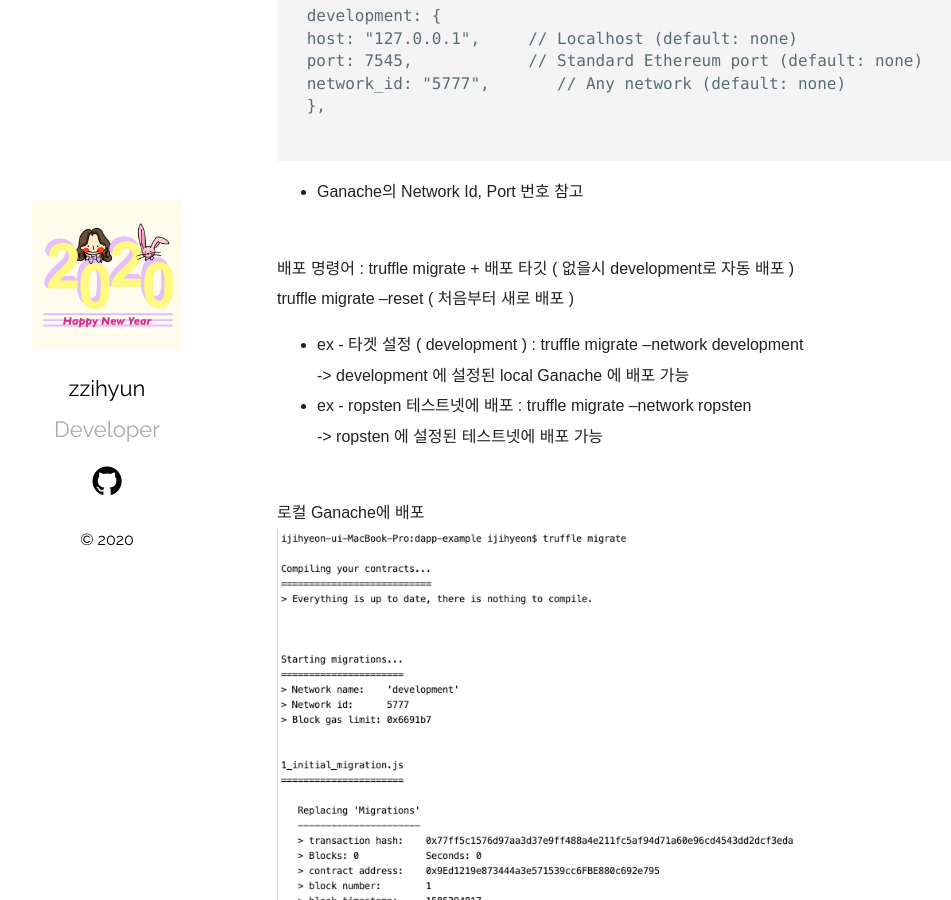
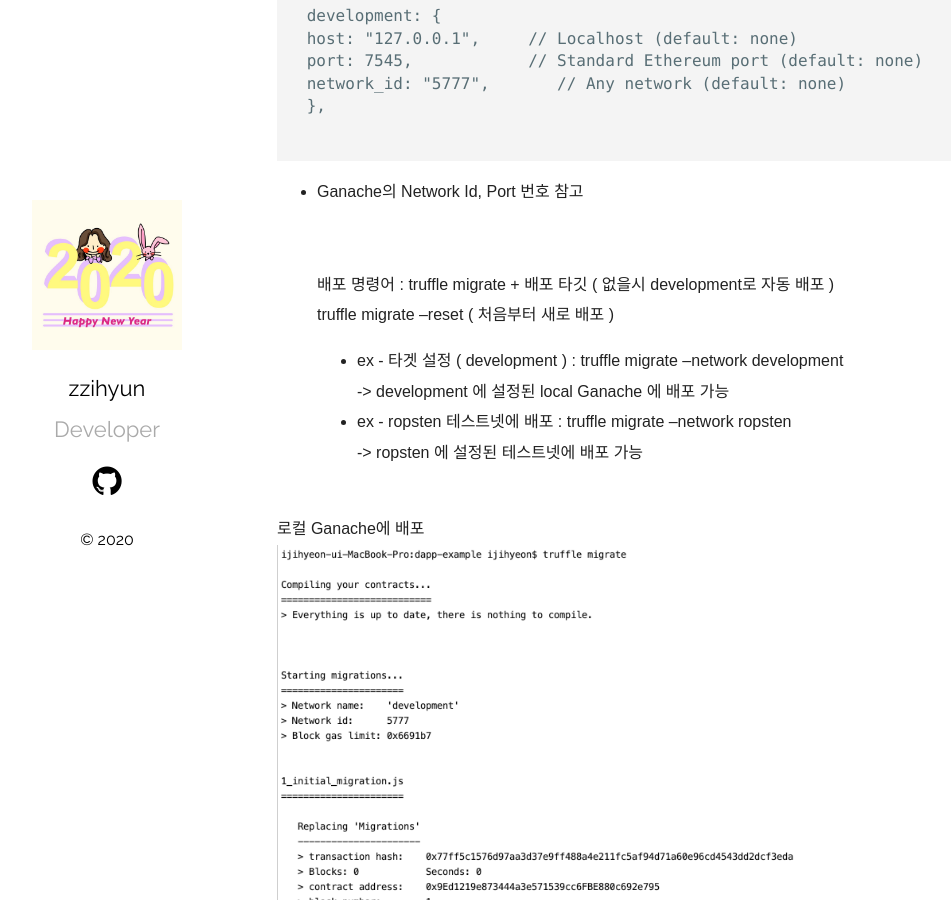
Before and after one commit to jhhhj1002/jhhhj1002.github.io, a Jekyll site: the page built from _posts/2020-03-27-Truffle-in-Blockchain-02.markdown, in a window 1280 px wide and 900 px high, scrolled down 1861 px. Shown: the whole window, without its empty margins (78-1029 px from the left). Built offline with Jekyll 4.4.1, drawn with Linux system fonts in a browser that asks for light colours.

Commit message:
Update 2020-03-27-Truffle-in-Blockchain-02.markdown

```diff
--- a/_posts/2020-03-27-Truffle-in-Blockchain-02.markdown
+++ b/_posts/2020-03-27-Truffle-in-Blockchain-02.markdown
@@ -55,12 +55,12 @@ module.exports = function(deployer){
 + Ganache의 Network Id, Port 번호 참고
 
 <br/>
-배포 명령어 : truffle migrate + 배포 타깃 ( 없을시 development로 자동 배포 )
+> 배포 명령어 : truffle migrate + 배포 타깃 ( 없을시 development로 자동 배포 )
            truffle migrate --reset ( 처음부터 새로 배포 )
 
-+ ex - 타겟 설정 ( development ) : truffle migrate --network development
+> + ex - 타겟 설정 ( development ) : truffle migrate --network development
       -> development 에 설정된 local Ganache 에 배포 가능
-+ ex - ropsten 테스트넷에 배포 : truffle migrate --network ropsten
+> + ex - ropsten 테스트넷에 배포 : truffle migrate --network ropsten
       -> ropsten 에 설정된 테스트넷에 배포 가능
 
 <br/>
@@ -69,7 +69,10 @@ module.exports = function(deployer){
 <img src="/assets/imgs/Blockchain&Truffle_14.png" width="65%" height="40%" >
  -> 배포 2개 완료 , 컨트랙트 주소( contract address ) 부여 완료
 
-< Rinkeby에 배포하기( truffle-hdwallet-provider ) >
+<br/>
+* * *
+<br/>
+<h3>< Rinkeby에 배포하기( truffle-hdwallet-provider ) ></h3>
 
 실제 테스트넷에 배포하기 ( ex - 테스트넷 : ropsten / rinkeby)
   -> 이번 실습에서는 rinkeby에 배포
```
